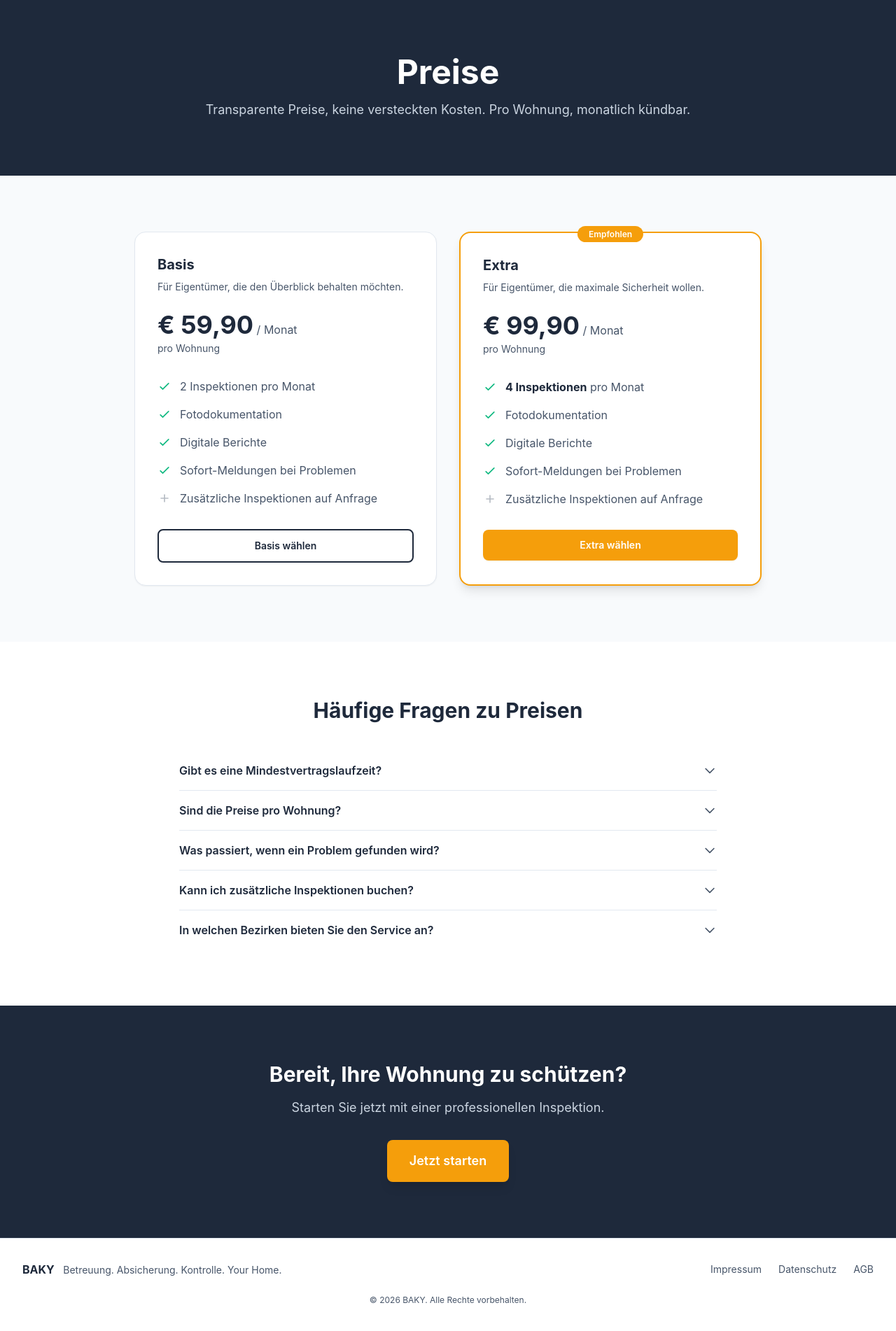
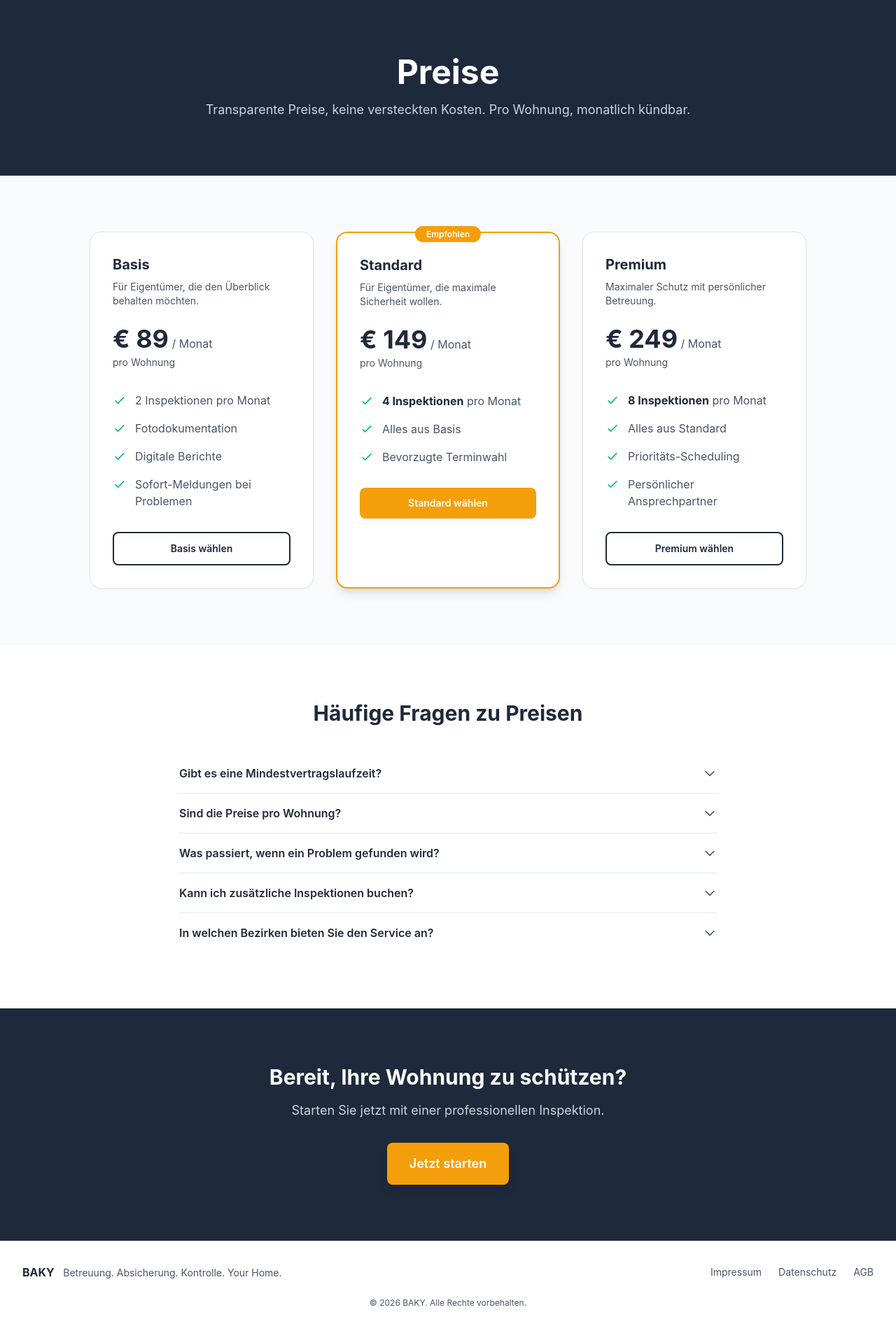
Before and after one commit to robert197/baky, a Django app: page /preise/ in a window 1280 px wide. Shown: the part 62-1964 px from the top of the page at 70% size. Before the commit the page ends 1924 px from the top, so only its background shows below. Run offline with Django 5.2, Linux system fonts and the light colour scheme; style sheets or scripts are compiled from the project's sources; some libraries are stand-ins or nearby versions.

Commit message:
feat(templates): update pricing to 3-tier layout with new prices
- Pricing page: 3-column grid (Basis €89, Standard €149, Premium €249)
- Onboarding plan selector: 3 radio options, Standard as default/recommended
- Homepage pricing preview: updated to €89

```diff
--- a/templates/public/home.html
+++ b/templates/public/home.html
@@ -193,7 +193,7 @@
           <h2 class="text-3xl font-bold text-primary sm:text-4xl">Transparent und fair</h2>
           <p class="mt-4 text-lg text-secondary">Professionelle Wohnungsinspektion ab</p>
           <div class="mt-6">
-            <span class="text-5xl font-bold text-primary">€ 59,90</span>
+            <span class="text-5xl font-bold text-primary">€ 89</span>
             <span class="text-lg text-secondary">/ Monat</span>
           </div>
           <p class="mt-4 text-secondary">pro Wohnung, inklusive regelmäßiger Inspektionen und Berichte</p>
--- a/templates/public/pricing.html
+++ b/templates/public/pricing.html
@@ -1,7 +1,7 @@
 {% extends "base.html" %}
 {% block title %}Preise — BAKY{% endblock %}
 {% block meta_description %}
-  Transparente Preise für professionelle Wohnungsinspektionen in Wien. Ab € 59,90 pro Monat und Wohnung.
+  Transparente Preise für professionelle Wohnungsinspektionen in Wien. Ab € 89 pro Monat und Wohnung.
 {% endblock %}
 {% block body %}
   {% include "components/_navbar.html" %}
@@ -20,13 +20,13 @@
     {# Pricing Cards #}
     <section class="bg-surface py-16 sm:py-20">
       <div class="mx-auto max-w-7xl px-4 sm:px-6 lg:px-8">
-        <div class="mx-auto grid max-w-4xl gap-8 sm:grid-cols-2">
+        <div class="mx-auto grid max-w-5xl gap-8 lg:grid-cols-3">
           {# Basis Tier #}
           <div class="rounded-2xl border border-border bg-white p-8 shadow-sm">
             <h2 class="text-xl font-bold text-primary">Basis</h2>
             <p class="mt-2 text-sm text-secondary">Für Eigentümer, die den Überblick behalten möchten.</p>
             <div class="mt-6">
-              <span class="text-4xl font-bold text-primary">€ 59,90</span>
+              <span class="text-4xl font-bold text-primary">€ 89</span>
               <span class="text-secondary">/ Monat</span>
             </div>
             <p class="mt-1 text-sm text-secondary">pro Wohnung</p>
@@ -75,17 +75,6 @@
                 </svg>
                 <span class="text-secondary">Sofort-Meldungen bei Problemen</span>
               </li>
-              <li class="flex items-start gap-3">
-                <svg class="mt-0.5 h-5 w-5 shrink-0 text-secondary/40"
-                     fill="none"
-                     viewBox="0 0 24 24"
-                     stroke="currentColor"
-                     stroke-width="2"
-                     aria-hidden="true">
-                  <path stroke-linecap="round" stroke-linejoin="round" d="M12 6v6m0 0v6m0-6h6m-6 0H6" />
-                </svg>
-                <span class="text-secondary">Zusätzliche Inspektionen auf Anfrage</span>
-              </li>
             </ul>
             <div class="mt-8">
               <a href="{% url 'accounts:signup' %}?plan=basis"
@@ -94,15 +83,15 @@
               </a>
             </div>
           </div>
-          {# Extra Tier — Recommended #}
+          {# Standard Tier — Recommended #}
           <div class="relative rounded-2xl border-2 border-accent bg-white p-8 shadow-lg">
             <div class="absolute -top-3 left-1/2 -translate-x-1/2">
               <span class="rounded-full bg-accent px-4 py-1 text-xs font-semibold text-white">Empfohlen</span>
             </div>
-            <h2 class="text-xl font-bold text-primary">Extra</h2>
+            <h2 class="text-xl font-bold text-primary">Standard</h2>
             <p class="mt-2 text-sm text-secondary">Für Eigentümer, die maximale Sicherheit wollen.</p>
             <div class="mt-6">
-              <span class="text-4xl font-bold text-primary">€ 99,90</span>
+              <span class="text-4xl font-bold text-primary">€ 149</span>
               <span class="text-secondary">/ Monat</span>
             </div>
             <p class="mt-1 text-sm text-secondary">pro Wohnung</p>
@@ -127,7 +116,7 @@
                      aria-hidden="true">
                   <path stroke-linecap="round" stroke-linejoin="round" d="M5 13l4 4L19 7" />
                 </svg>
-                <span class="text-secondary">Fotodokumentation</span>
+                <span class="text-secondary">Alles aus Basis</span>
               </li>
               <li class="flex items-start gap-3">
                 <svg class="mt-0.5 h-5 w-5 shrink-0 text-emerald-500"
@@ -138,7 +127,36 @@
                      aria-hidden="true">
                   <path stroke-linecap="round" stroke-linejoin="round" d="M5 13l4 4L19 7" />
                 </svg>
-                <span class="text-secondary">Digitale Berichte</span>
+                <span class="text-secondary">Bevorzugte Terminwahl</span>
+              </li>
+            </ul>
+            <div class="mt-8">
+              <a href="{% url 'accounts:signup' %}?plan=standard"
+                 class="block w-full rounded-lg bg-accent px-6 py-3 text-center text-sm font-semibold text-white shadow-sm transition hover:bg-amber-600">
+                Standard wählen
+              </a>
+            </div>
+          </div>
+          {# Premium Tier #}
+          <div class="rounded-2xl border border-border bg-white p-8 shadow-sm">
+            <h2 class="text-xl font-bold text-primary">Premium</h2>
+            <p class="mt-2 text-sm text-secondary">Maximaler Schutz mit persönlicher Betreuung.</p>
+            <div class="mt-6">
+              <span class="text-4xl font-bold text-primary">€ 249</span>
+              <span class="text-secondary">/ Monat</span>
+            </div>
+            <p class="mt-1 text-sm text-secondary">pro Wohnung</p>
+            <ul class="mt-8 space-y-4">
+              <li class="flex items-start gap-3">
+                <svg class="mt-0.5 h-5 w-5 shrink-0 text-emerald-500"
+                     fill="none"
+                     viewBox="0 0 24 24"
+                     stroke="currentColor"
+                     stroke-width="2"
+                     aria-hidden="true">
+                  <path stroke-linecap="round" stroke-linejoin="round" d="M5 13l4 4L19 7" />
+                </svg>
+                <span class="text-secondary"><strong class="text-primary">8 Inspektionen</strong> pro Monat</span>
               </li>
               <li class="flex items-start gap-3">
                 <svg class="mt-0.5 h-5 w-5 shrink-0 text-emerald-500"
@@ -149,24 +167,35 @@
                      aria-hidden="true">
                   <path stroke-linecap="round" stroke-linejoin="round" d="M5 13l4 4L19 7" />
                 </svg>
-                <span class="text-secondary">Sofort-Meldungen bei Problemen</span>
+                <span class="text-secondary">Alles aus Standard</span>
               </li>
               <li class="flex items-start gap-3">
-                <svg class="mt-0.5 h-5 w-5 shrink-0 text-secondary/40"
+                <svg class="mt-0.5 h-5 w-5 shrink-0 text-emerald-500"
                      fill="none"
                      viewBox="0 0 24 24"
                      stroke="currentColor"
                      stroke-width="2"
                      aria-hidden="true">
-                  <path stroke-linecap="round" stroke-linejoin="round" d="M12 6v6m0 0v6m0-6h6m-6 0H6" />
+                  <path stroke-linecap="round" stroke-linejoin="round" d="M5 13l4 4L19 7" />
                 </svg>
-                <span class="text-secondary">Zusätzliche Inspektionen auf Anfrage</span>
+                <span class="text-secondary">Prioritäts-Scheduling</span>
+              </li>
+              <li class="flex items-start gap-3">
+                <svg class="mt-0.5 h-5 w-5 shrink-0 text-emerald-500"
+                     fill="none"
+                     viewBox="0 0 24 24"
+                     stroke="currentColor"
+                     stroke-width="2"
+                     aria-hidden="true">
+                  <path stroke-linecap="round" stroke-linejoin="round" d="M5 13l4 4L19 7" />
+                </svg>
+                <span class="text-secondary">Persönlicher Ansprechpartner</span>
               </li>
             </ul>
             <div class="mt-8">
-              <a href="{% url 'accounts:signup' %}?plan=extra"
-                 class="block w-full rounded-lg bg-accent px-6 py-3 text-center text-sm font-semibold text-white shadow-sm transition hover:bg-accent-light">
-                Extra wählen
+              <a href="{% url 'accounts:signup' %}?plan=premium"
+                 class="block w-full rounded-lg border-2 border-primary px-6 py-3 text-center text-sm font-semibold text-primary transition hover:bg-primary hover:text-white">
+                Premium wählen
               </a>
             </div>
           </div>
@@ -295,7 +324,7 @@
         <p class="mt-4 text-lg text-slate-300">Starten Sie jetzt mit einer professionellen Inspektion.</p>
         <div class="mt-8">
           <a href="{% url 'accounts:signup' %}"
-             class="inline-flex items-center justify-center rounded-lg bg-accent px-8 py-4 text-lg font-semibold text-white shadow-lg transition hover:bg-accent-light">
+             class="inline-flex items-center justify-center rounded-lg bg-accent px-8 py-4 text-lg font-semibold text-white shadow-lg transition hover:bg-amber-600">
             Jetzt starten
           </a>
         </div>
```
Also changed, not shown: templates/accounts/_onboarding_plan.html (+44 -13 lines).
